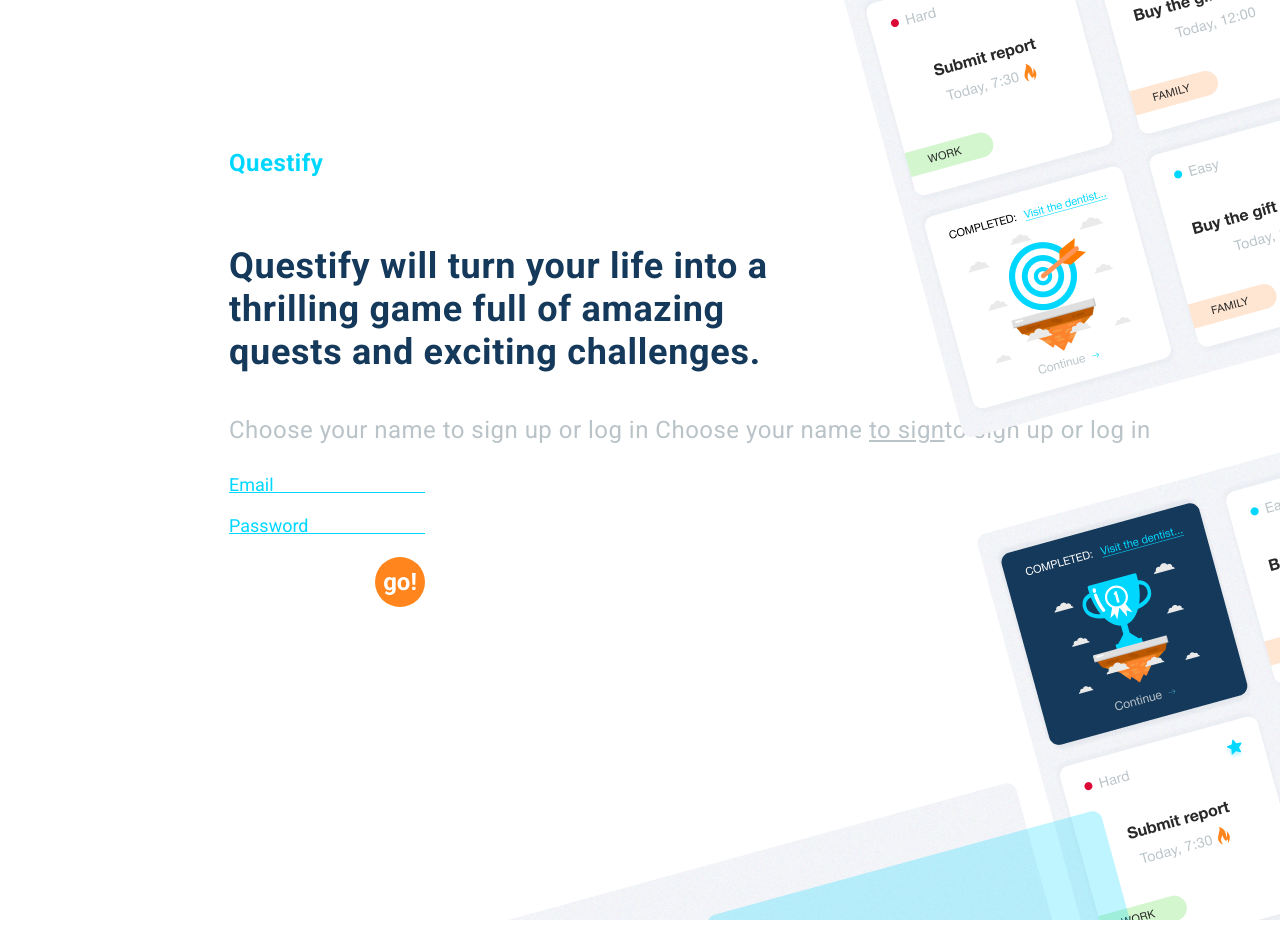
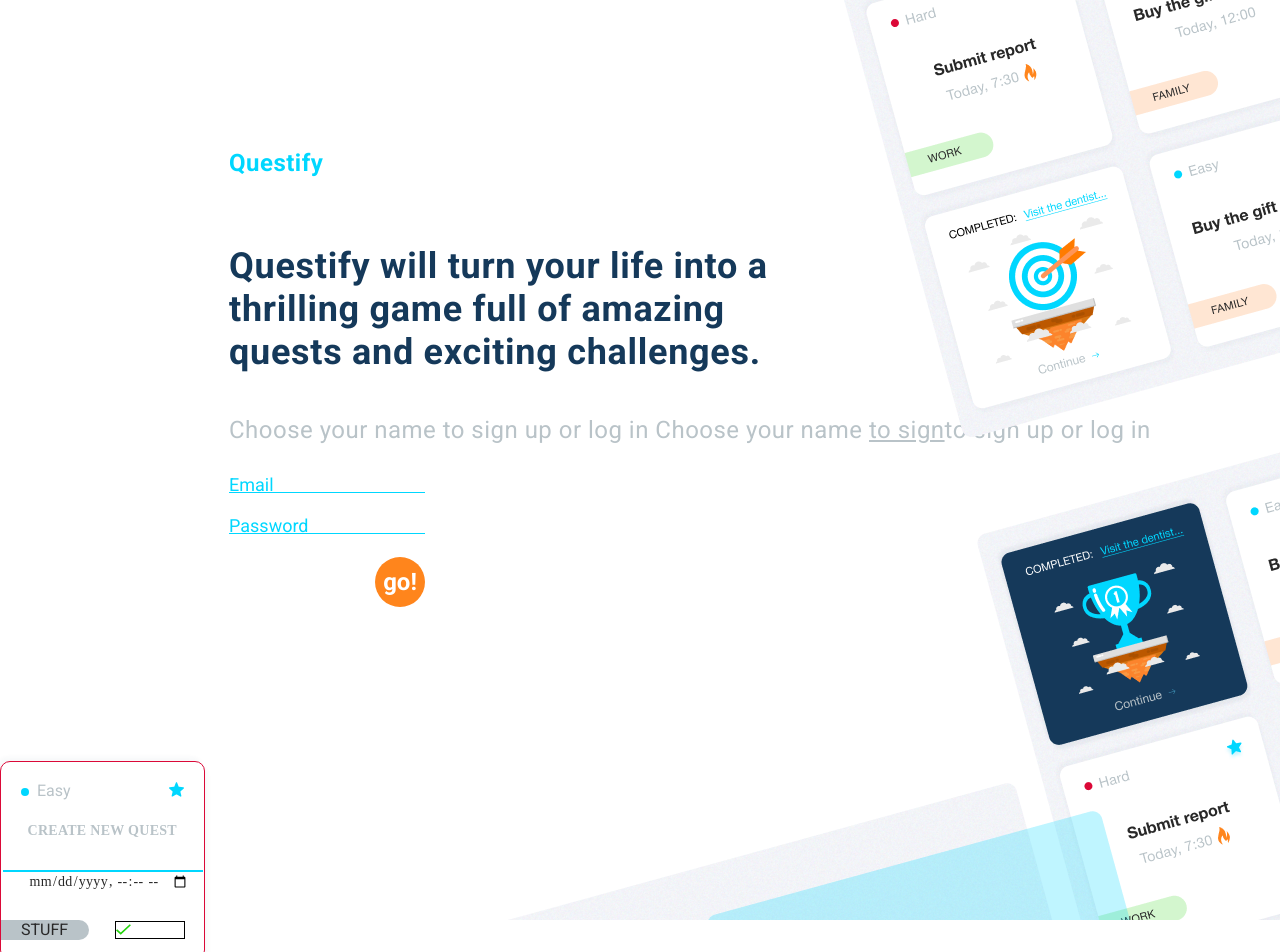
Before and after one commit to VolodymyrBuzinov/dashboard, a React (Create React App) app: page / in a window 1280 px wide. Shown: the top 952 px of the page. Before the commit the page ends 920 px from the top, so only its background shows below. Built offline with nearby package versions, Linux system fonts and the light colour scheme.

Commit message:
update DatePickers

```diff
--- a/src/App.js
+++ b/src/App.js
@@ -1,10 +1,10 @@
 import Router from './Router/Router';
-//import TemplateTodo from './Components/TemplateTodo/TemplateTodo';
+import TemplateTodo from './Components/TemplateTodo/TemplateTodo';
 function App() {
   return (
     <div className="App">
       <Router />
-      {/* <TemplateTodo />  */}
+      <TemplateTodo />
     </div>
   );
 }
--- a/src/Components/DateAndTimePickers/DateAndTimePickers.js
+++ b/src/Components/DateAndTimePickers/DateAndTimePickers.jsx
@@ -3,17 +3,24 @@
 
 export default function DateAndTimePickers({ getDate }) {
   const [selectedDate, setSelectedDate] = useState(
-    new Date('2021-06-15T09:00:00'),
+   ""
   );
 
   const handleDateChange = date => {
     setSelectedDate(date.target.value);
   };
 
+  // console.log(autoFocus);
+
   return (
     <form className={style.DateAndTimePickers__form}>
       <input
-        className={style.DateAndTimePickers__input}
+        className={
+          selectedDate
+            ? `${style.DateAndTimePickers__input}  ${style.active}`
+            : style.DateAndTimePickers__input
+        }
+        // className={style.DateAndTimePickers__input}
         type="datetime-local"
         name="dateCreate"
         required
--- a/src/Components/DateAndTimePickers/DateAndTimePickers.module.scss
+++ b/src/Components/DateAndTimePickers/DateAndTimePickers.module.scss
@@ -1,20 +1,20 @@
 @import '../../Utils/utils.scss';
 
-.DateAndTimePickers__form {
-  color: red;
-}
 .DateAndTimePickers__input {
   font-family: HelveticaNeueCyr;
   font-style: normal;
   font-weight: normal;
   font-size: 14px;
   line-height: 14px;
-  /* identical to box height */
+  color: $text-color;
 
   text-align: center;
   letter-spacing: 0.02em;
 
-  color: $text-color;
   border: none;
   cursor: pointer;
 }
+
+.active {
+  color: $active-color;
+}
--- a/src/Components/InputTodo/InputTodo.js
+++ b/src/Components/InputTodo/InputTodo.jsx
@@ -9,7 +9,10 @@
   };
 
   return (
-    <form className={style.InputTodo__form}>
+    <form
+      className={style.InputTodo__form}
+
+    >
       <input
         className={style.InputTodo__input}
         autoFocus={true}
--- a/src/Components/InputTodo/InputTodo.module.scss
+++ b/src/Components/InputTodo/InputTodo.module.scss
@@ -36,6 +36,7 @@
     margin-bottom: 12px;
   }
 }
+
 .InputTodo__input:focus {
   outline: none;
 }
--- a/src/Components/Level/index.js
+++ /dev/null
@@ -1 +0,0 @@
-export { default } from './Level';
--- a/src/Components/ModalWindow/ModalWindow.jsx
+++ b/src/Components/ModalWindow/ModalWindow.jsx
@@ -1,7 +1,7 @@
 import React from 'react';
 import style from './ModalWindow.module.scss';
 import { useDispatch } from 'react-redux';
-import todosOperations from '../../Redux/Todos/todosOperations';
+import todosOperations from '../../Redux/Operations/todosOperations';
 import Button from '../Button/Button';
 
 const ModalWindow = ({ id, isOpened, question }) => {
```
Also changed, not shown: src/Components/TemplateTodo/TemplateTodo.js (+11 -9 lines), src/Components/Level/Level.jsx (renamed from src/Components/Level/Level.js).
